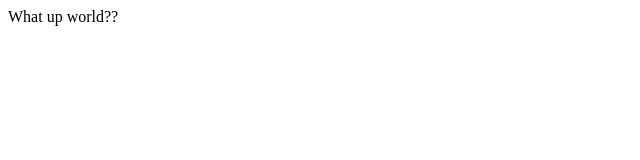
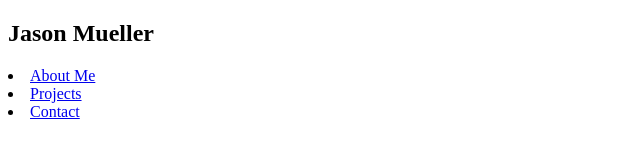
Before and after one commit to Jmuel9999/realportfolio, a plain HTML site: page index.html in a window 1280 px wide. Shown: the whole page, without its empty margins (0-640 px from the left). Drawn offline with Linux system fonts and the light colour scheme.

Commit message:
Basic navbar info

```diff
--- a/index.html
+++ b/index.html
@@ -7,8 +7,13 @@
     <title>Document</title>
 </head>
 <body>
-    <head>
-        What up world??
-    </head>
+    <nav>
+        <head>
+            <h1>Jason Mueller</h1>
+        </head>
+            <li><a href=#>About Me</a></li>
+            <li><a href=#>Projects</a></li>
+            <li><a href=#>Contact</a></li>
+    </nav>
 </body>
 </html>
```
